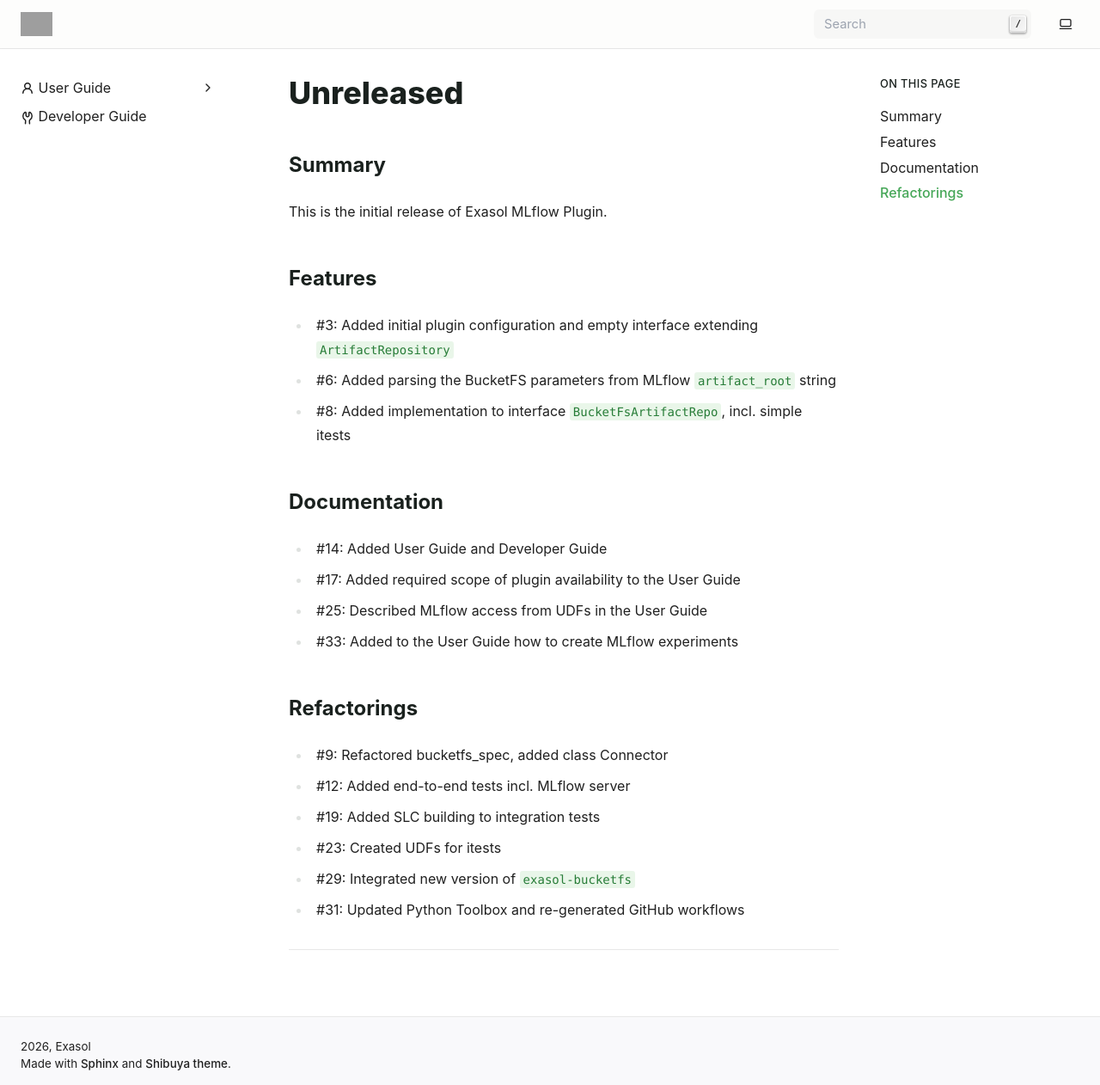
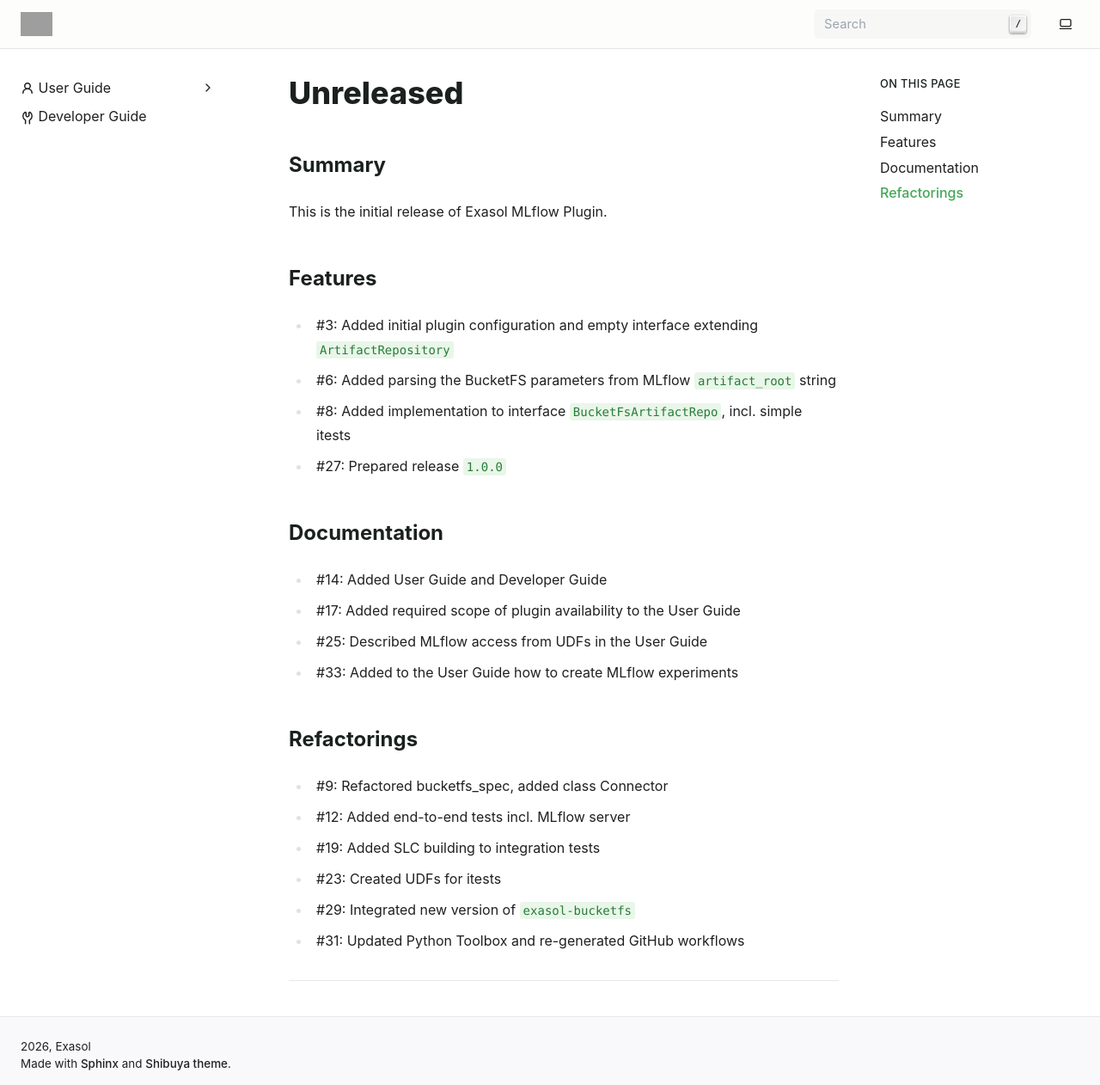
Before and after one commit to exasol/mlflow-plugin, a Sphinx documentation site: the page built from doc/changes/unreleased.md, in a window 1280 px wide and 1262 px high. Shown: the whole window at 86% size. Built offline with Sphinx 7.4.7, drawn with Linux system fonts in a browser that asks for light colours; pages that are not in the unit, such as notebooks, are missing from menus; grey boxes are pictures that could not be loaded.

Commit message:
#27: Prepared release `1.0.0`

```diff
--- a/doc/changes/unreleased.md
+++ b/doc/changes/unreleased.md
@@ -9,6 +9,7 @@
 * #3: Added initial plugin configuration and empty interface extending `ArtifactRepository`
 * #6: Added parsing the BucketFS parameters from MLflow `artifact_root` string
 * #8: Added implementation to interface `BucketFsArtifactRepo`, incl. simple itests
+* #27: Prepared release `1.0.0`
 
 ## Documentation
 
```
